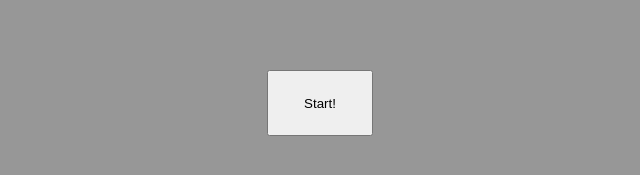
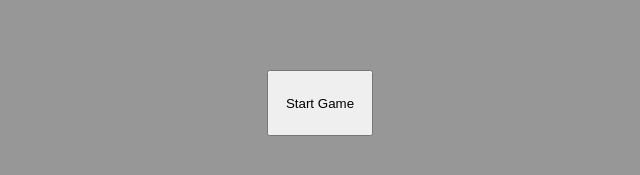
Before and after one commit to Klon3r/the-odin-project, a plain HTML site: page index.html in a window 1280 px wide. Shown: the part 267-442 px from the top of the page, 320-960 px from the left. Drawn offline with Linux system fonts and the light colour scheme.

Commit message:
Changed button text

```diff
--- a/index.html
+++ b/index.html
@@ -27,7 +27,7 @@
       </div>
     </div>
     <div class="start-div">
-      <button class="start-button" onclick="startGame()">Start!</button>
+      <button class="start-button" onclick="startGame()">Start Game</button>
     </div>
 
   </div>
```
